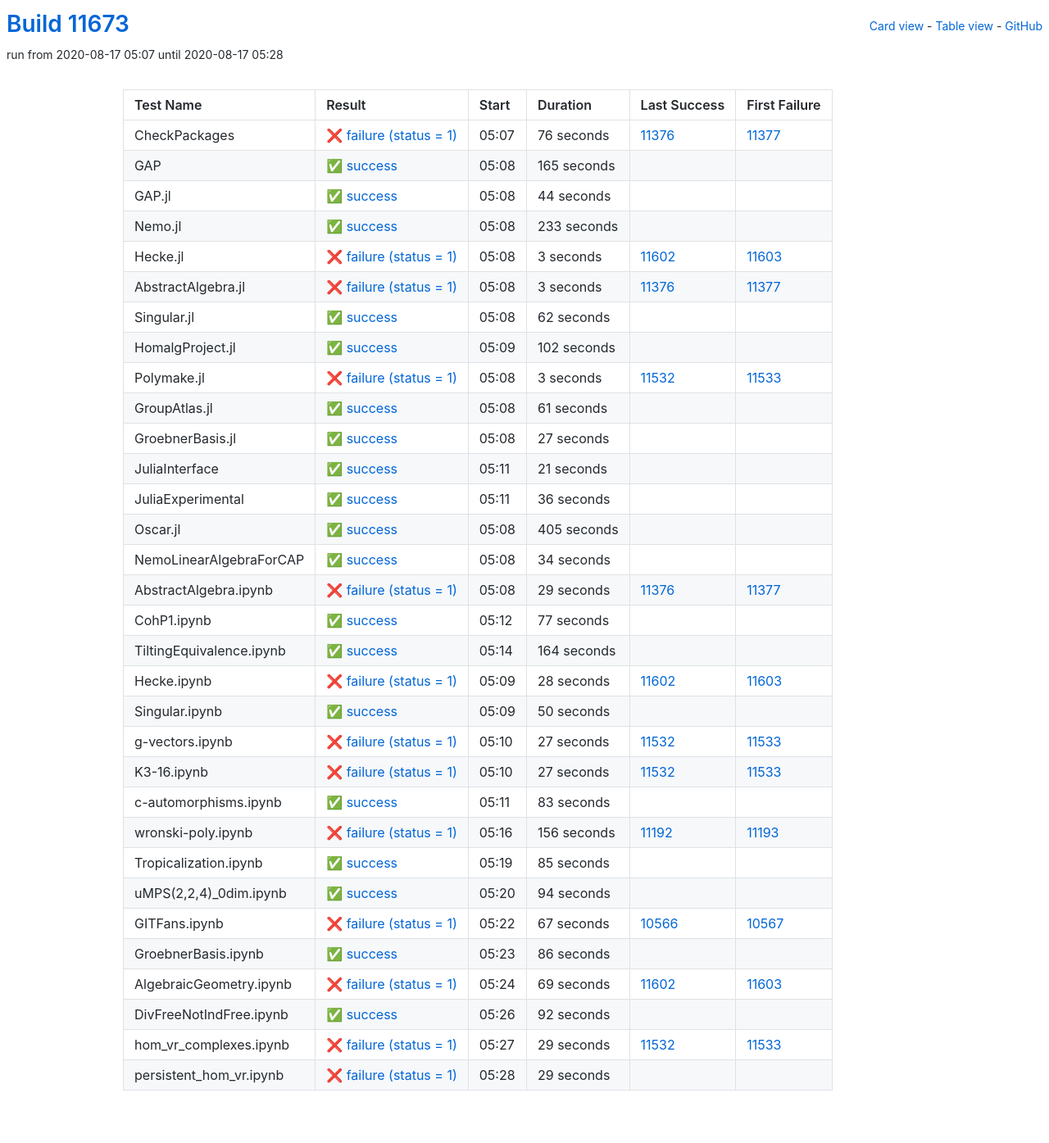
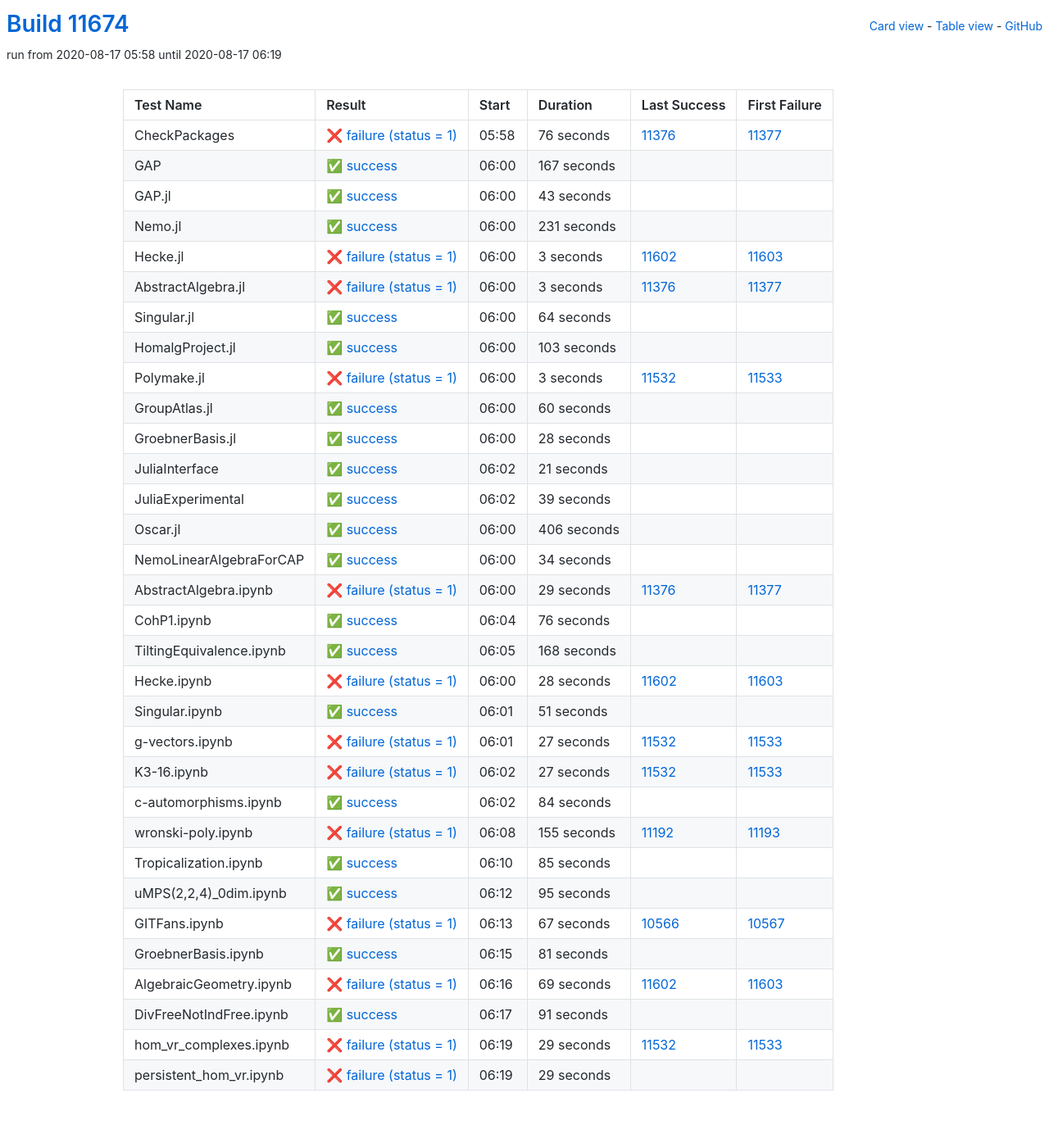
Before and after one commit to oscar-system/oscar-ci-status, a Jekyll site: the page built from table.html, in a window 1280 px wide. Shown: the whole page at 82% size. Built offline with Jekyll 4.4.1, drawn with Linux system fonts in a browser that asks for light colours.

Commit message:
Build #11674

```diff
--- a/_data/ci.yml
+++ b/_data/ci.yml
@@ -1,6 +1,6 @@
 ---
-build: 11673
-build_url: https://oscarci.mathematik.uni-kl.de/job/oscar/11673/
+build: 11674
+build_url: https://oscarci.mathematik.uni-kl.de/job/oscar/11674/
 job: oscar
 organization: oscar-system
 repo: oscar-ci-status
@@ -8,8 +8,8 @@
 tests:
 - name: CheckPackages
   id: checkpackages
-  log: https://oscarci.mathematik.uni-kl.de/job/oscar/11673/artifact/logs/build-11673/CheckPackages.log
-  start: 2020-08-17 05:07
+  log: https://oscarci.mathematik.uni-kl.de/job/oscar/11674/artifact/logs/build-11674/CheckPackages.log
+  start: 2020-08-17 05:58
   success: false
   exitcode: 1
   status: failure
@@ -20,44 +20,44 @@
   first_failure_url: https://oscarci.mathematik.uni-kl.de/job/oscar/11377/
 - name: GAP
   id: gap
-  log: https://oscarci.mathematik.uni-kl.de/job/oscar/11673/artifact/logs/build-11673/GAP.log
-  start: 2020-08-17 05:08
+  log: https://oscarci.mathematik.uni-kl.de/job/oscar/11674/artifact/logs/build-11674/GAP.log
+  start: 2020-08-17 06:00
   success: true
   exitcode: 0
   status: success
-  duration: 165
+  duration: 167
   last_success: false
   last_success_url:
   first_failure: false
   first_failure_url:
 - name: GAP.jl
   id: gap-jl
-  log: https://oscarci.mathematik.uni-kl.de/job/oscar/11673/artifact/logs/build-11673/GAP.jl.log
-  start: 2020-08-17 05:08
+  log: https://oscarci.mathematik.uni-kl.de/job/oscar/11674/artifact/logs/build-11674/GAP.jl.log
+  start: 2020-08-17 06:00
   success: true
   exitcode: 0
   status: success
-  duration: 44
+  duration: 43
   last_success: false
   last_success_url:
   first_failure: false
   first_failure_url:
 - name: Nemo.jl
   id: nemo-jl
-  log: https://oscarci.mathematik.uni-kl.de/job/oscar/11673/artifact/logs/build-11673/Nemo.jl.log
-  start: 2020-08-17 05:08
+  log: https://oscarci.mathematik.uni-kl.de/job/oscar/11674/artifact/logs/build-11674/Nemo.jl.log
+  start: 2020-08-17 06:00
   success: true
   exitcode: 0
   status: success
-  duration: 233
+  duration: 231
   last_success: false
   last_success_url:
   first_failure: false
   first_failure_url:
 - name: Hecke.jl
   id: hecke-jl
-  log: https://oscarci.mathematik.uni-kl.de/job/oscar/11673/artifact/logs/build-11673/Hecke.jl.log
-  start: 2020-08-17 05:08
+  log: https://oscarci.mathematik.uni-kl.de/job/oscar/11674/artifact/logs/build-11674/Hecke.jl.log
+  start: 2020-08-17 06:00
   success: false
   exitcode: 1
   status: failure
@@ -68,8 +68,8 @@
   first_failure_url: https://oscarci.mathematik.uni-kl.de/job/oscar/11603/
 - name: AbstractAlgebra.jl
   id: abstractalgebra-jl
-  log: https://oscarci.mathematik.uni-kl.de/job/oscar/11673/artifact/logs/build-11673/AbstractAlgebra.jl.log
-  start: 2020-08-17 05:08
+  log: https://oscarci.mathematik.uni-kl.de/job/oscar/11674/artifact/logs/build-11674/AbstractAlgebra.jl.log
+  start: 2020-08-17 06:00
   success: false
   exitcode: 1
   status: failure
@@ -80,32 +80,32 @@
   first_failure_url: https://oscarci.mathematik.uni-kl.de/job/oscar/11377/
 - name: Singular.jl
   id: singular-jl
-  log: https://oscarci.mathematik.uni-kl.de/job/oscar/11673/artifact/logs/build-11673/Singular.jl.log
-  start: 2020-08-17 05:08
+  log: https://oscarci.mathematik.uni-kl.de/job/oscar/11674/artifact/logs/build-11674/Singular.jl.log
+  start: 2020-08-17 06:00
   success: true
   exitcode: 0
   status: success
-  duration: 62
+  duration: 64
   last_success: false
   last_success_url:
   first_failure: false
   first_failure_url:
 - name: HomalgProject.jl
   id: homalgproject-jl
-  log: https://oscarci.mathematik.uni-kl.de/job/oscar/11673/artifact/logs/build-11673/HomalgProject.jl.log
-  start: 2020-08-17 05:09
+  log: https://oscarci.mathematik.uni-kl.de/job/oscar/11674/artifact/logs/build-11674/HomalgProject.jl.log
+  start: 2020-08-17 06:00
   success: true
   exitcode: 0
   status: success
-  duration: 102
+  duration: 103
   last_success: false
   last_success_url:
   first_failure: false
   first_failure_url:
 - name: Polymake.jl
   id: polymake-jl
-  log: https://oscarci.mathematik.uni-kl.de/job/oscar/11673/artifact/logs/build-11673/Polymake.jl.log
-  start: 2020-08-17 05:08
+  log: https://oscarci.mathematik.uni-kl.de/job/oscar/11674/artifact/logs/build-11674/Polymake.jl.log
+  start: 2020-08-17 06:00
   success: false
   exitcode: 1
   status: failure
@@ -116,32 +116,32 @@
   first_failure_url: https://oscarci.mathematik.uni-kl.de/job/oscar/11533/
 - name: GroupAtlas.jl
   id: groupatlas-jl
-  log: https://oscarci.mathematik.uni-kl.de/job/oscar/11673/artifact/logs/build-11673/GroupAtlas.jl.log
-  start: 2020-08-17 05:08
+  log: https://oscarci.mathematik.uni-kl.de/job/oscar/11674/artifact/logs/build-11674/GroupAtlas.jl.log
+  start: 2020-08-17 06:00
   success: true
   exitcode: 0
   status: success
-  duration: 61
+  duration: 60
   last_success: false
   last_success_url:
   first_failure: false
   first_failure_url:
 - name: GroebnerBasis.jl
   id: groebnerbasis-jl
-  log: https://oscarci.mathematik.uni-kl.de/job/oscar/11673/artifact/logs/build-11673/GroebnerBasis.jl.log
-  start: 2020-08-17 05:08
+  log: https://oscarci.mathematik.uni-kl.de/job/oscar/11674/artifact/logs/build-11674/GroebnerBasis.jl.log
+  start: 2020-08-17 06:00
   success: true
   exitcode: 0
   status: success
-  duration: 27
+  duration: 28
   last_success: false
   last_success_url:
   first_failure: false
   first_failure_url:
 - name: JuliaInterface
   id: juliainterface
-  log: https://oscarci.mathematik.uni-kl.de/job/oscar/11673/artifact/logs/build-11673/JuliaInterface.log
-  start: 2020-08-17 05:11
+  log: https://oscarci.mathematik.uni-kl.de/job/oscar/11674/artifact/logs/build-11674/JuliaInterface.log
+  start: 2020-08-17 06:02
   success: true
   exitcode: 0
   status: success
@@ -152,32 +152,32 @@
   first_failure_url:
 - name: JuliaExperimental
   id: juliaexperimental
-  log: https://oscarci.mathematik.uni-kl.de/job/oscar/11673/artifact/logs/build-11673/JuliaExperimental.log
-  start: 2020-08-17 05:11
+  log: https://oscarci.mathematik.uni-kl.de/job/oscar/11674/artifact/logs/build-11674/JuliaExperimental.log
+  start: 2020-08-17 06:02
   success: true
   exitcode: 0
   status: success
-  duration: 36
+  duration: 39
   last_success: false
   last_success_url:
   first_failure: false
   first_failure_url:
 - name: Oscar.jl
   id: oscar-jl
-  log: https://oscarci.mathematik.uni-kl.de/job/oscar/11673/artifact/logs/build-11673/Oscar.jl.log
-  start: 2020-08-17 05:08
+  log: https://oscarci.mathematik.uni-kl.de/job/oscar/11674/artifact/logs/build-11674/Oscar.jl.log
+  start: 2020-08-17 06:00
   success: true
   exitcode: 0
   status: success
-  duration: 405
+  duration: 406
   last_success: false
   last_success_url:
   first_failure: false
   first_failure_url:
 - name: NemoLinearAlgebraForCAP
   id: nemolinearalgebraforcap
-  log: https://oscarci.mathematik.uni-kl.de/job/oscar/11673/artifact/logs/build-11673/NemoLinearAlgebraForCAP.log
-  start: 2020-08-17 05:08
+  log: https://oscarci.mathematik.uni-kl.de/job/oscar/11674/artifact/logs/build-11674/NemoLinearAlgebraForCAP.log
+  start: 2020-08-17 06:00
   success: true
   exitcode: 0
   status: success
@@ -188,8 +188,8 @@
   first_failure_url:
 - name: AbstractAlgebra.ipynb
   id: abstractalgebra-ipynb
-  log: https://oscarci.mathematik.uni-kl.de/job/oscar/11673/artifact/logs/build-11673/AbstractAlgebra.ipynb.log
-  start: 2020-08-17 05:08
+  log: https://oscarci.mathematik.uni-kl.de/job/oscar/11674/artifact/logs/build-11674/AbstractAlgebra.ipynb.log
+  start: 2020-08-17 06:00
   success: false
   exitcode: 1
   status: failure
@@ -200,32 +200,32 @@
   first_failure_url: https://oscarci.mathematik.uni-kl.de/job/oscar/11377/
 - name: CohP1.ipynb
   id: cohp1-ipynb
-  log: https://oscarci.mathematik.uni-kl.de/job/oscar/11673/artifact/logs/build-11673/CohP1.ipynb.log
-  start: 2020-08-17 05:12
+  log: https://oscarci.mathematik.uni-kl.de/job/oscar/11674/artifact/logs/build-11674/CohP1.ipynb.log
+  start: 2020-08-17 06:04
   success: true
   exitcode: 0
   status: success
-  duration: 77
+  duration: 76
   last_success: false
   last_success_url:
   first_failure: false
   first_failure_url:
 - name: TiltingEquivalence.ipynb
   id: tiltingequivalence-ipynb
-  log: https://oscarci.mathematik.uni-kl.de/job/oscar/11673/artifact/logs/build-11673/TiltingEquivalence.ipynb.log
-  start: 2020-08-17 05:14
+  log: https://oscarci.mathematik.uni-kl.de/job/oscar/11674/artifact/logs/build-11674/TiltingEquivalence.ipynb.log
+  start: 2020-08-17 06:05
   success: true
   exitcode: 0
   status: success
-  duration: 164
+  duration: 168
   last_success: false
   last_success_url:
   first_failure: false
   first_failure_url:
 - name: Hecke.ipynb
   id: hecke-ipynb
-  log: https://oscarci.mathematik.uni-kl.de/job/oscar/11673/artifact/logs/build-11673/Hecke.ipynb.log
-  start: 2020-08-17 05:09
+  log: https://oscarci.mathematik.uni-kl.de/job/oscar/11674/artifact/logs/build-11674/Hecke.ipynb.log
+  start: 2020-08-17 06:00
   success: false
   exitcode: 1
   status: failure
@@ -236,20 +236,20 @@
   first_failure_url: https://oscarci.mathematik.uni-kl.de/job/oscar/11603/
 - name: Singular.ipynb
   id: singular-ipynb
-  log: https://oscarci.mathematik.uni-kl.de/job/oscar/11673/artifact/logs/build-11673/Singular.ipynb.log
-  start: 2020-08-17 05:09
+  log: https://oscarci.mathematik.uni-kl.de/job/oscar/11674/artifact/logs/build-11674/Singular.ipynb.log
+  start: 2020-08-17 06:01
   success: true
   exitcode: 0
   status: success
-  duration: 50
+  duration: 51
   last_success: false
   last_success_url:
   first_failure: false
   first_failure_url:
 - name: g-vectors.ipynb
   id: g-vectors-ipynb
-  log: https://oscarci.mathematik.uni-kl.de/job/oscar/11673/artifact/logs/build-11673/g-vectors.ipynb.log
-  start: 2020-08-17 05:10
+  log: https://oscarci.mathematik.uni-kl.de/job/oscar/11674/artifact/logs/build-11674/g-vectors.ipynb.log
+  start: 2020-08-17 06:01
   success: false
   exitcode: 1
   status: failure
@@ -260,8 +260,8 @@
   first_failure_url: https://oscarci.mathematik.uni-kl.de/job/oscar/11533/
 - name: K3-16.ipynb
   id: k3-16-ipynb
-  log: https://oscarci.mathematik.uni-kl.de/job/oscar/11673/artifact/logs/build-11673/K3-16.ipynb.log
-  start: 2020-08-17 05:10
+  log: https://oscarci.mathematik.uni-kl.de/job/oscar/11674/artifact/logs/build-11674/K3-16.ipynb.log
+  start: 2020-08-17 06:02
   success: false
   exitcode: 1
   status: failure
@@ -272,32 +272,32 @@
   first_failure_url: https://oscarci.mathematik.uni-kl.de/job/oscar/11533/
 - name: c-automorphisms.ipynb
   id: c-automorphisms-ipynb
-  log: https://oscarci.mathematik.uni-kl.de/job/oscar/11673/artifact/logs/build-11673/c-automorphisms.ipynb.log
-  start: 2020-08-17 05:11
+  log: https://oscarci.mathematik.uni-kl.de/job/oscar/11674/artifact/logs/build-11674/c-automorphisms.ipynb.log
+  start: 2020-08-17 06:02
   success: true
   exitcode: 0
   status: success
-  duration: 83
+  duration: 84
   last_success: false
   last_success_url:
   first_failure: false
   first_failure_url:
 - name: wronski-poly.ipynb
   id: wronski-poly-ipynb
-  log: https://oscarci.mathematik.uni-kl.de/job/oscar/11673/artifact/logs/build-11673/wronski-poly.ipynb.log
-  start: 2020-08-17 05:16
+  log: https://oscarci.mathematik.uni-kl.de/job/oscar/11674/artifact/logs/build-11674/wronski-poly.ipynb.log
+  start: 2020-08-17 06:08
   success: false
   exitcode: 1
   status: failure
-  duration: 156
+  duration: 155
   last_success: 11192
   last_success_url: https://oscarci.mathematik.uni-kl.de/job/oscar/11192/
   first_failure: 11193
   first_failure_url: https://oscarci.mathematik.uni-kl.de/job/oscar/11193/
 - name: Tropicalization.ipynb
   id: tropicalization-ipynb
-  log: https://oscarci.mathematik.uni-kl.de/job/oscar/11673/artifact/logs/build-11673/Tropicalization.ipynb.log
-  start: 2020-08-17 05:19
+  log: https://oscarci.mathematik.uni-kl.de/job/oscar/11674/artifact/logs/build-11674/Tropicalization.ipynb.log
+  start: 2020-08-17 06:10
   success: true
   exitcode: 0
   status: success
@@ -308,20 +308,20 @@
   first_failure_url:
 - name: uMPS(2,2,4)_0dim.ipynb
   id: umps-2-2-4-0dim-ipynb
-  log: https://oscarci.mathematik.uni-kl.de/job/oscar/11673/artifact/logs/build-11673/uMPS-2-2-4-_0dim.ipynb.log
-  start: 2020-08-17 05:20
+  log: https://oscarci.mathematik.uni-kl.de/job/oscar/11674/artifact/logs/build-11674/uMPS-2-2-4-_0dim.ipynb.log
+  start: 2020-08-17 06:12
   success: true
   exitcode: 0
   status: success
-  duration: 94
+  duration: 95
   last_success: false
   last_success_url:
   first_failure: false
   first_failure_url:
 - name: GITFans.ipynb
   id: gitfans-ipynb
-  log: https://oscarci.mathematik.uni-kl.de/job/oscar/11673/artifact/logs/build-11673/GITFans.ipynb.log
-  start: 2020-08-17 05:22
+  log: https://oscarci.mathematik.uni-kl.de/job/oscar/11674/artifact/logs/build-11674/GITFans.ipynb.log
+  start: 2020-08-17 06:13
   success: false
   exitcode: 1
   status: failure
@@ -332,20 +332,20 @@
   first_failure_url: https://oscarci.mathematik.uni-kl.de/job/oscar/10567/
 - name: GroebnerBasis.ipynb
   id: groebnerbasis-ipynb
-  log: https://oscarci.mathematik.uni-kl.de/job/oscar/11673/artifact/logs/build-11673/GroebnerBasis.ipynb.log
-  start: 2020-08-17 05:23
+  log: https://oscarci.mathematik.uni-kl.de/job/oscar/11674/artifact/logs/build-11674/GroebnerBasis.ipynb.log
+  start: 2020-08-17 06:15
   success: true
   exitcode: 0
   status: success
-  duration: 86
+  duration: 81
   last_success: false
   last_success_url:
   first_failure: false
   first_failure_url:
 - name: AlgebraicGeometry.ipynb
   id: algebraicgeometry-ipynb
-  log: https://oscarci.mathematik.uni-kl.de/job/oscar/11673/artifact/logs/build-11673/AlgebraicGeometry.ipynb.log
-  start: 2020-08-17 05:24
+  log: https://oscarci.mathematik.uni-kl.de/job/oscar/11674/artifact/logs/build-11674/AlgebraicGeometry.ipynb.log
+  start: 2020-08-17 06:16
   success: false
   exitcode: 1
   status: failure
@@ -356,20 +356,20 @@
   first_failure_url: https://oscarci.mathematik.uni-kl.de/job/oscar/11603/
 - name: DivFreeNotIndFree.ipynb
   id: divfreenotindfree-ipynb
-  log: https://oscarci.mathematik.uni-kl.de/job/oscar/11673/artifact/logs/build-11673/DivFreeNotIndFree.ipynb.log
-  start: 2020-08-17 05:26
+  log: https://oscarci.mathematik.uni-kl.de/job/oscar/11674/artifact/logs/build-11674/DivFreeNotIndFree.ipynb.log
+  start: 2020-08-17 06:17
   success: true
   exitcode: 0
   status: success
-  duration: 92
+  duration: 91
   last_success: false
   last_success_url:
   first_failure: false
   first_failure_url:
 - name: hom_vr_complexes.ipynb
   id: hom-vr-complexes-ipynb
-  log: https://oscarci.mathematik.uni-kl.de/job/oscar/11673/artifact/logs/build-11673/hom_vr_complexes.ipynb.log
-  start: 2020-08-17 05:27
+  log: https://oscarci.mathematik.uni-kl.de/job/oscar/11674/artifact/logs/build-11674/hom_vr_complexes.ipynb.log
+  start: 2020-08-17 06:19
   success: false
   exitcode: 1
   status: failure
@@ -380,8 +380,8 @@
   first_failure_url: https://oscarci.mathematik.uni-kl.de/job/oscar/11533/
 - name: persistent_hom_vr.ipynb
   id: persistent-hom-vr-ipynb
-  log: https://oscarci.mathematik.uni-kl.de/job/oscar/11673/artifact/logs/build-11673/persistent_hom_vr.ipynb.log
-  start: 2020-08-17 05:28
+  log: https://oscarci.mathematik.uni-kl.de/job/oscar/11674/artifact/logs/build-11674/persistent_hom_vr.ipynb.log
+  start: 2020-08-17 06:19
   success: false
   exitcode: 1
   status: failure
```
Also changed, not shown: README.md.
